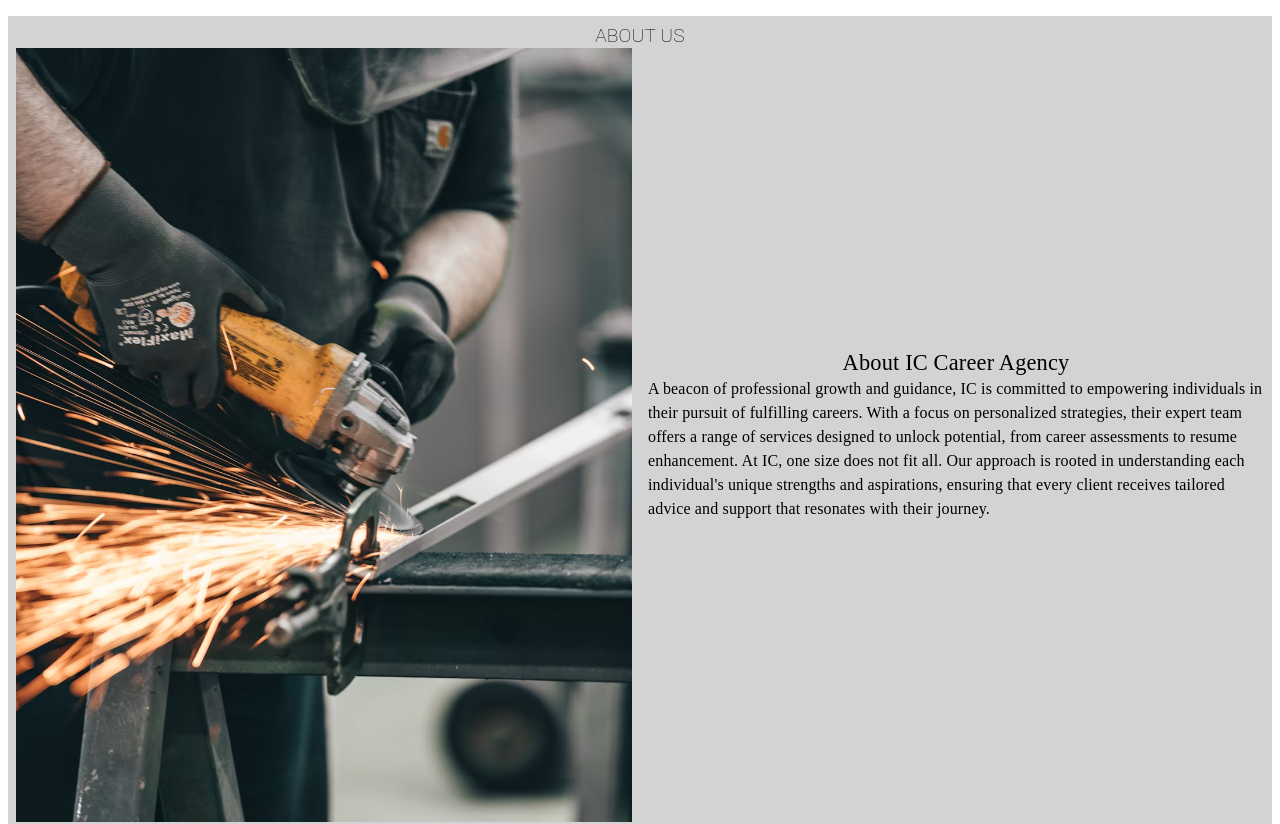
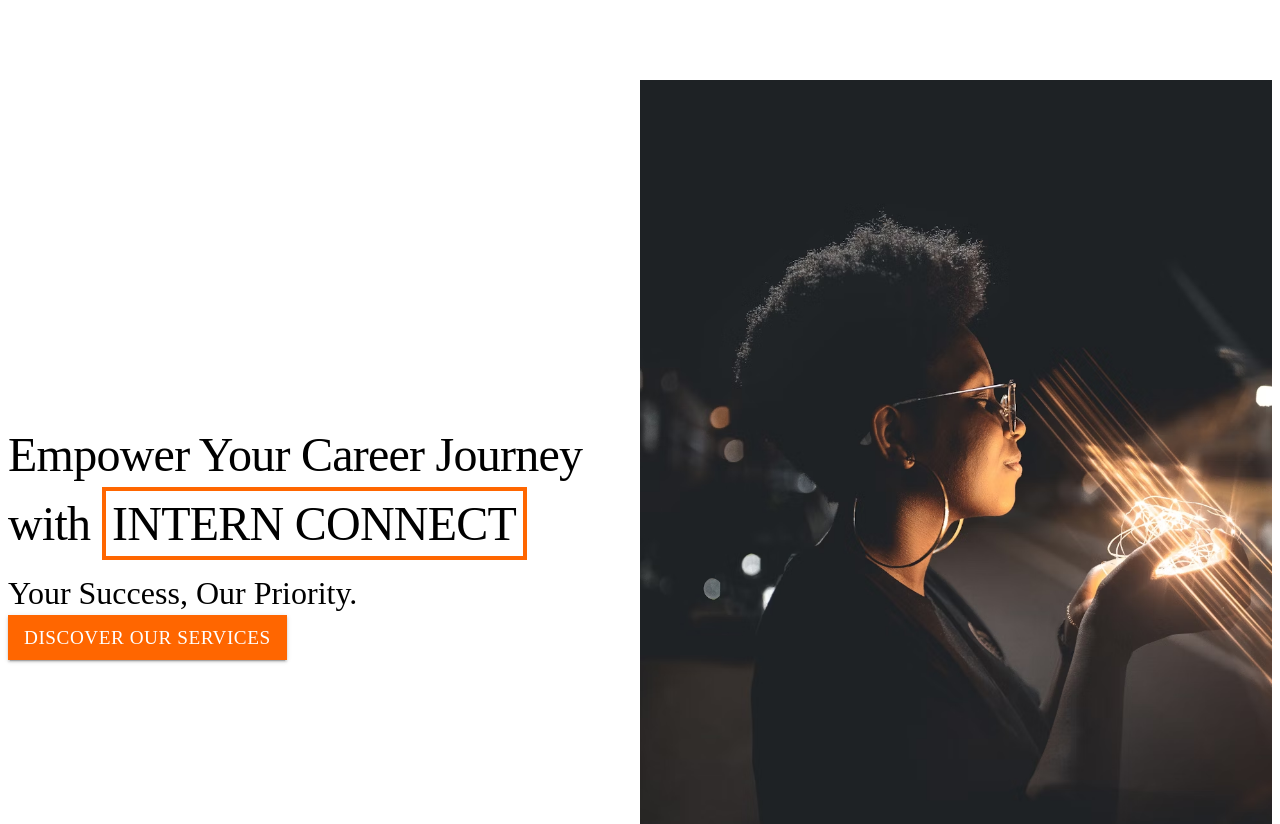
Before and after one commit to Cavein254/internreact, a React (Vite) app in the folder client/: page / in a window 1280 px wide. Shown: the top 824 px of the page. Built offline with nearby package versions, Linux system fonts and the light colour scheme.

Commit message:
Add hero section

```diff
--- a/client/src/App.tsx
+++ b/client/src/App.tsx
@@ -1,16 +1,20 @@
 import About from "./components/about/About";
 import Footer from "./components/footer/Footer";
+import Hero from "./components/hero/Hero";
 import Services from "./components/services/Services";
 import Subscribe from "./components/subscribe/Subscribe";
+import Team from "./components/team/Team";
 import Testimonials from "./components/testimonial/Testimonials";
 
 function App() {
   return (
     <>
       <div>
+        <Hero />
         <About />
         <Services />
         <Testimonials />
+        <Team />
         <Subscribe />
         <Footer />
       </div>
--- a/client/src/components/hero/Hero.tsx
+++ b/client/src/components/hero/Hero.tsx
@@ -1,8 +1,7 @@
-import { Button, Typography } from '@mui/material';
-import { Box } from '@mui/system';
-import Image from 'next/image';
-import Link from 'next/link';
-import './style.css';
+import { Button, Typography } from "@mui/material";
+import { Box } from "@mui/system";
+import "./style.css";
+import HeroPic from "../../assets/hero.jpg";
 
 const Hero = () => {
   return (
@@ -12,49 +11,43 @@ const Hero = () => {
           <Typography
             variant="h1"
             sx={{
-              fontFamily: 'Merriweather',
-              fontSize: '3rem',
-              lineHeight: '0.85',
-              fontWeight: '400',
+              fontFamily: "Merriweather",
+              fontSize: "3rem",
+              lineHeight: "0.85",
+              fontWeight: "400",
             }}
           >
-            Empower Your Career Journey with{' '}
+            Empower Your Career Journey with{" "}
             <span className="gpol">INTERN CONNECT</span>
           </Typography>
           <Typography
             variant="h5"
             sx={{
-              fontFamily: 'Dancing Script',
-              fontSize: '2rem',
+              fontFamily: "Dancing Script",
+              fontSize: "2rem",
             }}
           >
             Your Success, Our Priority.
           </Typography>
         </Box>
         <Box>
-          <Link href="#services">
+          <a href="#services">
             <Button
               variant="contained"
               sx={{
-                fontFamily: 'Poppins',
-                backgroundColor: '#f60',
-                fontSize: '1.2rem',
+                fontFamily: "Poppins",
+                backgroundColor: "#f60",
+                fontSize: "1.2rem",
                 borderRadius: 0,
               }}
             >
               Discover Our Services
             </Button>
-          </Link>
+          </a>
         </Box>
       </Box>
       <Box className="hero-img-container">
-        <Image
-          height={300}
-          width={300}
-          src="/images/hero.jpg"
-          alt="Hero"
-          className="hero-img"
-        />
+        <img src={HeroPic} alt="Hero" className="hero-img" />
       </Box>
     </Box>
   );
```
Also changed, not shown: client/src/assets/hero.jpg (added), 1 other file (tests, documents, lock files or other folders).
